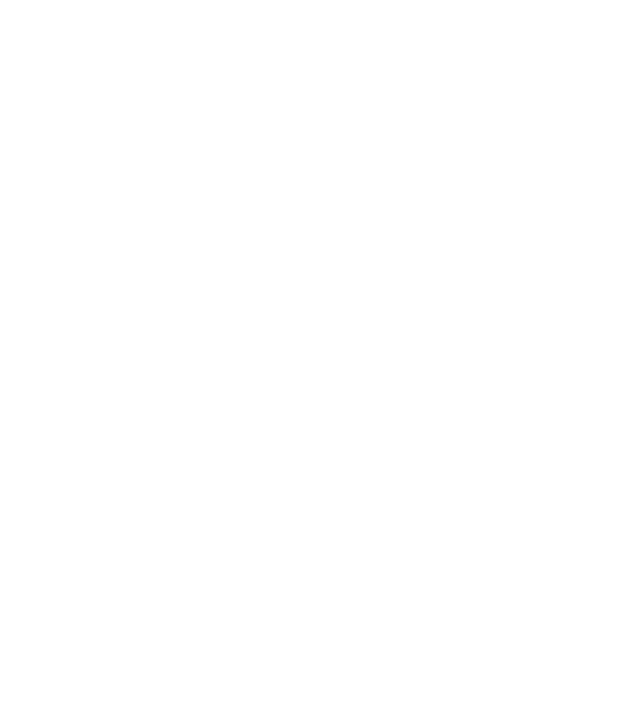
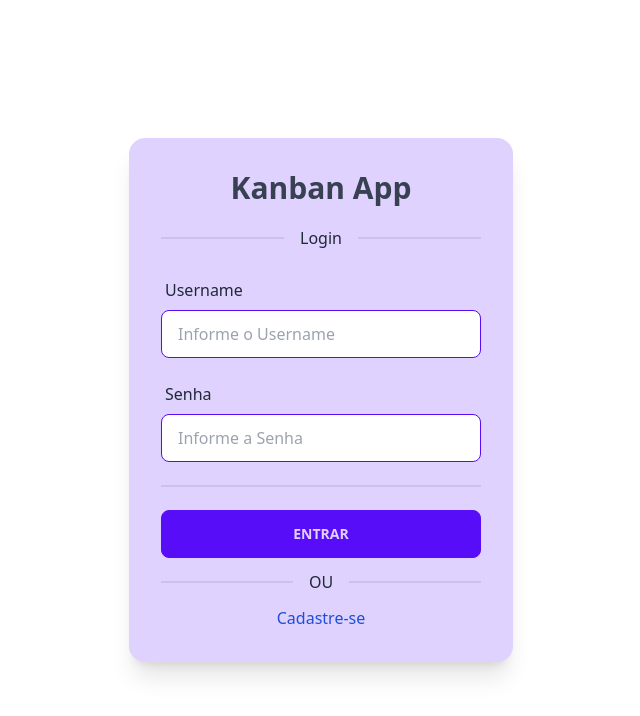
Before and after one commit to bpbastos/kanban-frontend, a Nuxt app in the folder frontend/: page /signin in a window 1280 px wide. Shown: the top 716 px of the page, without its empty margins (319-959 px from the left). Built offline with nearby package versions, Linux system fonts and the light colour scheme.

Commit message:
feat: adicionando paginas de signin e signup

```diff
--- a/frontend/app.vue
+++ b/frontend/app.vue
@@ -1,5 +1,7 @@
 <template>
   <div>
-
+    <NuxtLayout>
+       <NuxtPage />
+    </NuxtLayout>
   </div>
 </template>
--- a/frontend/layouts/empty.vue
+++ b/frontend/layouts/empty.vue
@@ -1,5 +1,5 @@
 <template>
-    <div class="container mx-auto max-w-screen-xl max-h-screen ">
+    <div class="h-screen flex items-center justify-center">
         <main class="py-8 px-8 w-screen">
             <div class="flex flex-col">
                 <slot />
--- /dev/null
+++ b/frontend/pages/board.vue
@@ -0,0 +1,11 @@
+<template>
+    <div>
+        Boards
+    </div>
+</template>
+<script setup>
+// This will work in both `<script setup>` and `<script>`
+definePageMeta({
+    layout: "default",
+});
+</script>
--- /dev/null
+++ b/frontend/pages/signin.vue
@@ -0,0 +1,45 @@
+<template>
+    <div class="h-screen flex items-center justify-center">
+        <div class="card w-96 bg-primary-content shadow-xl">
+            <div class="card-body">
+                <h1 class="text-3xl font-semibold text-center text-gray-700">Kanban App</h1>
+                <div class="divider">Login</div>
+                <div>
+                    <form class="space-y-4">
+                        <div>
+                            <label class="label">
+                                <span class="text-base label-text">Username</span>
+                            </label>
+                            <input type="text" placeholder="Informe o Username"
+                                class="input input-bordered input-primary w-full max-w-xs" />
+                        </div>
+                        <div>
+                            <label class="label">
+                                <span class="text-base label-text">Senha</span>
+                            </label>
+                            <input type="password" placeholder="Informe a Senha"
+                                class="input input-bordered input-primary w-full max-w-xs" />
+                        </div>
+                        <div class="divider"></div>
+                        <div>
+                            <button class="btn btn-primary w-full">Entrar</button>
+                        </div>
+                        <div class="divider">OU</div>
+                        <div class="flex justify-center">
+                            <NuxtLink to="/signup">
+                                <span class="text-blue-700 font-medium text-center w-full">Cadastre-se</span>
+                            </NuxtLink>
+                        </div>
+                    </form>
+                </div>
+            </div>
+        </div>
+    </div>
+</template>
+<script setup>
+// This will work in both `<script setup>` and `<script>`
+definePageMeta({
+    layout: "empty",
+    auth: false
+});
+</script>
--- /dev/null
+++ b/frontend/pages/signup.vue
@@ -0,0 +1,43 @@
+<template>
+    <div class="h-screen flex items-center justify-center">
+        <div class="card w-96 bg-primary-content shadow-xl">
+            <div class="card-body justify-center">
+                <h1 class="text-3xl font-semibold text-center text-gray-700">Kanban App</h1>
+                <div class="divider">Cadastre-se</div>
+                <div>
+                    <form class="space-y-4">
+                        <div>
+                            <label class="label">
+                                <span class="text-base label-text">Username</span>
+                            </label>
+                            <input type="text" placeholder="Escolha seu username" class="input input-bordered input-primary w-full max-w-xs" />
+                        </div>
+                        <div>
+                            <label class="label">
+                                <span class="text-base label-text">Email</span>
+                            </label>
+                            <input type="text" placeholder="Informe seu email" class="input input-bordered input-primary w-full max-w-xs" />
+                        </div>
+                        <div>
+                            <label class="label">
+                                <span class="text-base label-text">Senha</span>
+                            </label>
+                            <input type="password" placeholder="Defina sua senha" class="input input-bordered input-primary w-full max-w-xs" />
+                        </div>
+                        <div class="divider"></div>
+                       <div>
+                            <button class="btn btn-primary w-full">Cadastre-se</button>
+                        </div>
+                   </form>
+                </div>
+            </div>
+        </div>
+    </div>
+</template>
+<script setup>
+// This will work in both `<script setup>` and `<script>`
+definePageMeta({
+    layout: "empty",
+    auth: false
+});
+</script>
```
